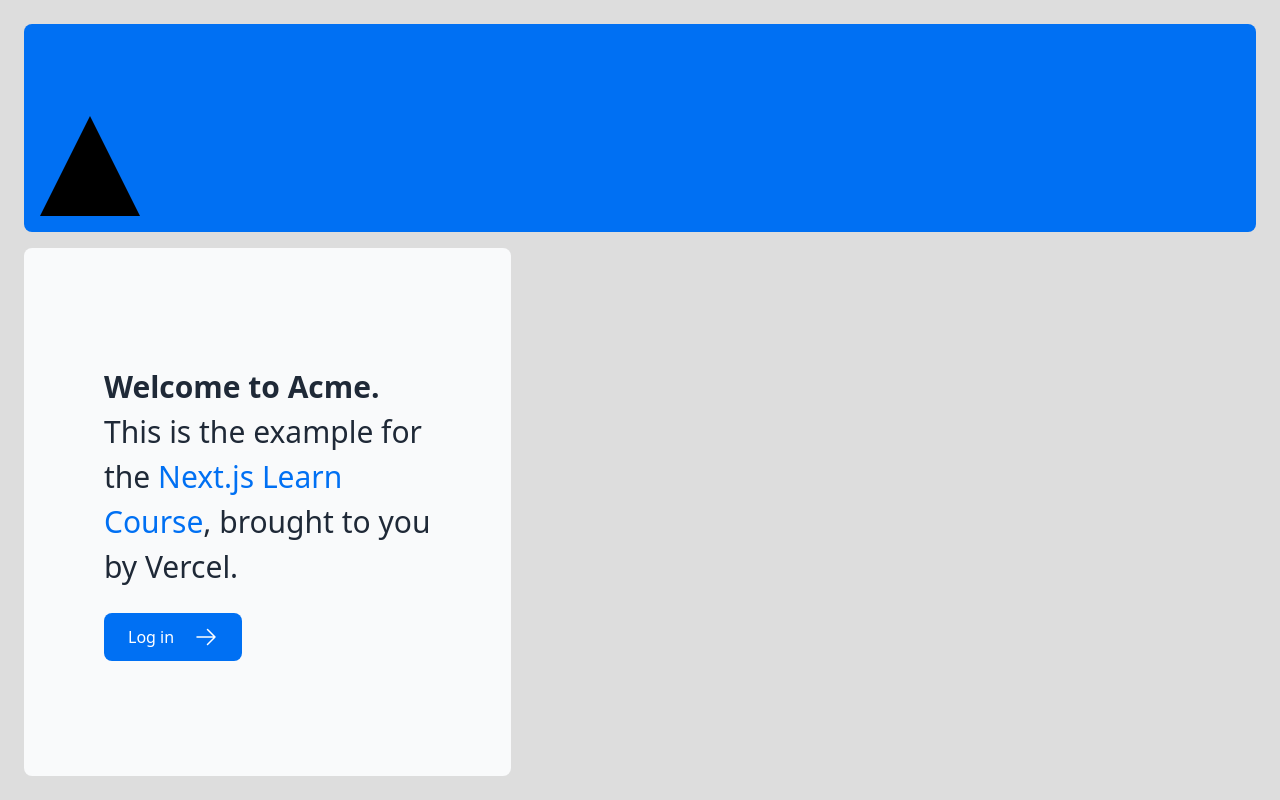
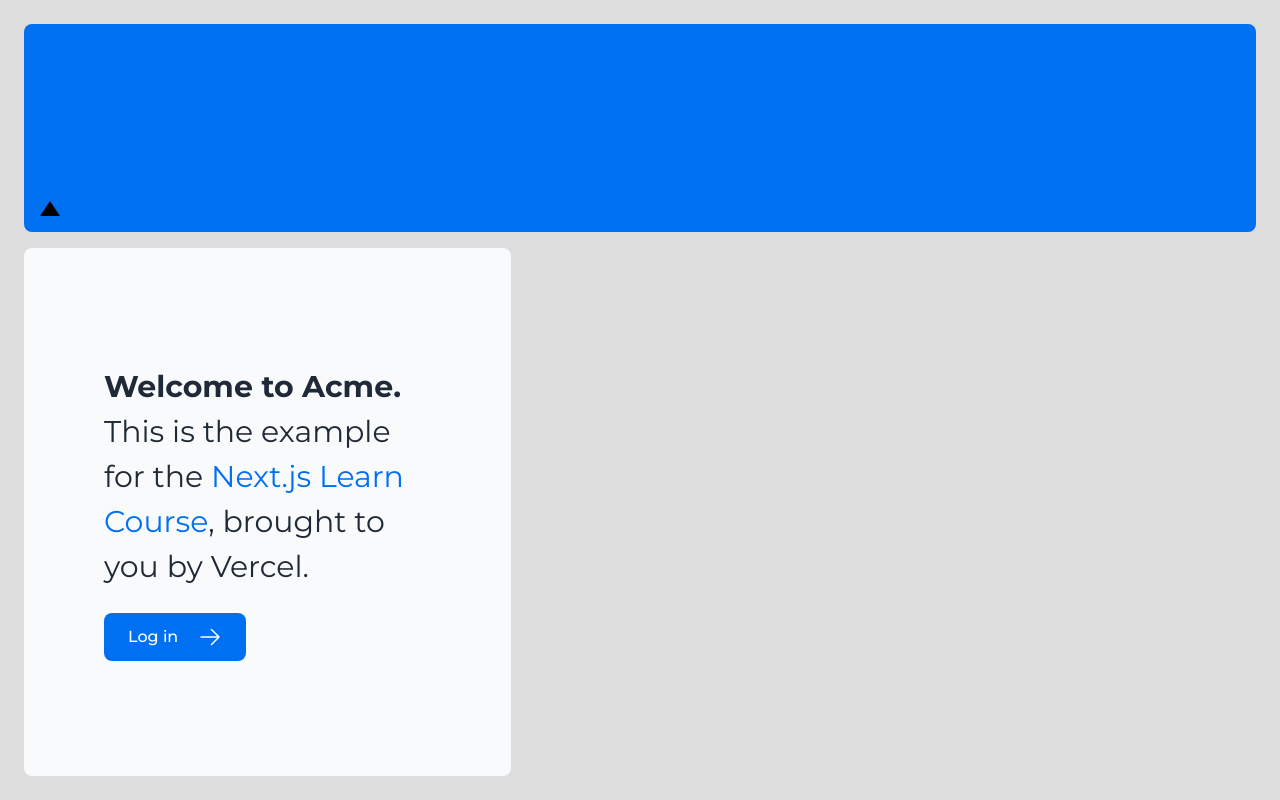
Before and after one commit to PascuFCalvo/NextJS, a Next.js app: page / in a window 1280 px wide. Built offline with nearby package versions, Linux system fonts and the light colour scheme.

Commit message:
feat: adding montserrat font tto layout

```diff
--- a/app/layout.tsx
+++ b/app/layout.tsx
@@ -1,3 +1,4 @@
+import { montserrat } from './ui/fonts';
 import './ui/global.css';
 
 export default function RootLayout({
@@ -8,7 +9,7 @@
   return (
     <html lang="en">
       {/*el layout envuelve la aplicacion y las rutas que se van a renderizar, es decir, el page.tsx*/}
-      <body>
+      <body className={`${montserrat.className} antialiased`}>
         {/* este children seria el page.tsx */}
         {children}
       </body>
--- /dev/null
+++ b/app/ui/fonts.ts
@@ -0,0 +1,3 @@
+import {Montserrat} from "next/font/google"
+
+export const montserrat = Montserrat ({subsets: ["latin"]})
--- a/app/ui/home.module.css
+++ b/app/ui/home.module.css
@@ -1,7 +1,7 @@
 .shape {
    height: 0;
    width: 0;
-   border-left: 50px solid transparent;
-   border-right: 50px solid transparent;
-   border-bottom: 100px solid black
+   border-left: 10px solid transparent;
+   border-right: 10px solid transparent;
+   border-bottom: 15px solid black
 }
```
